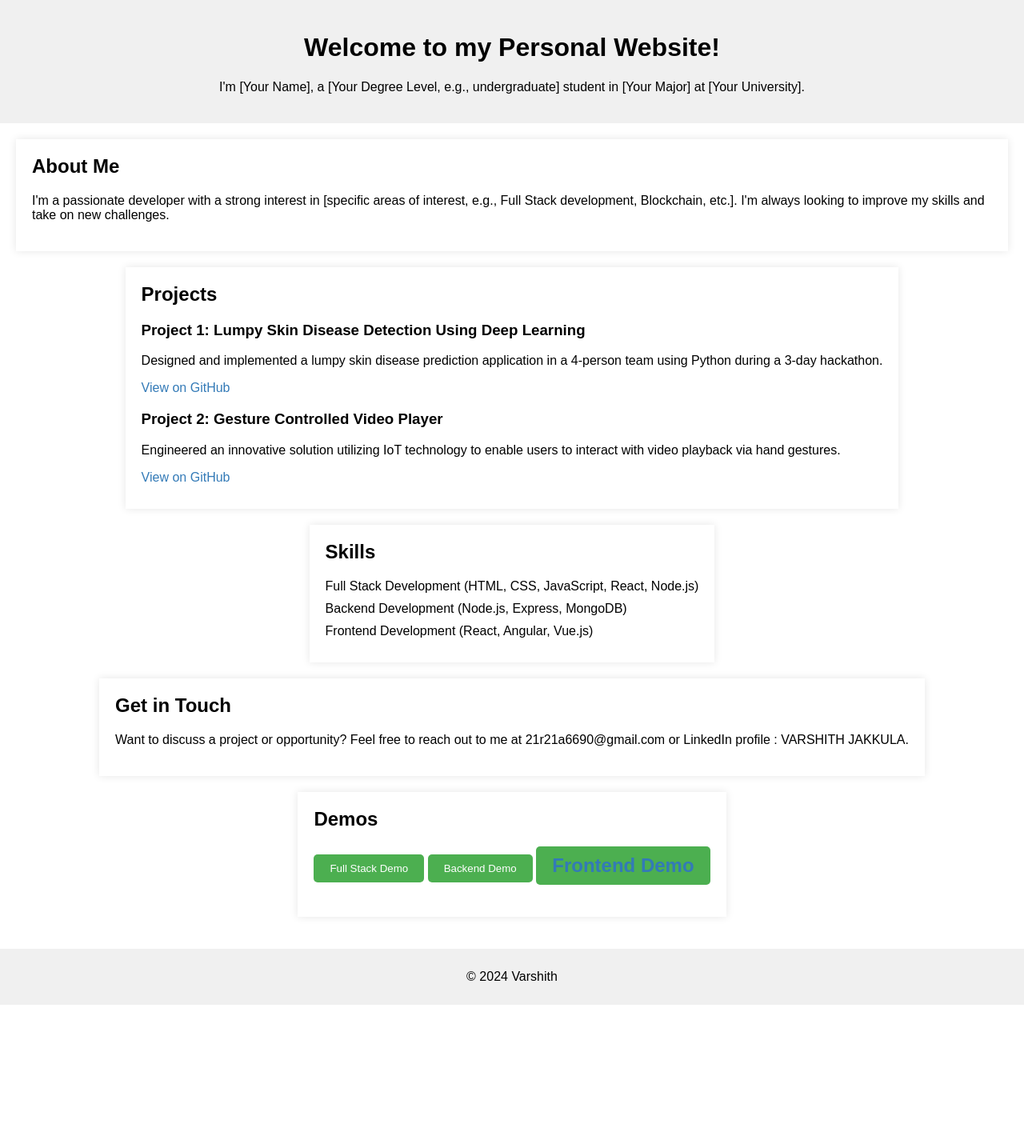
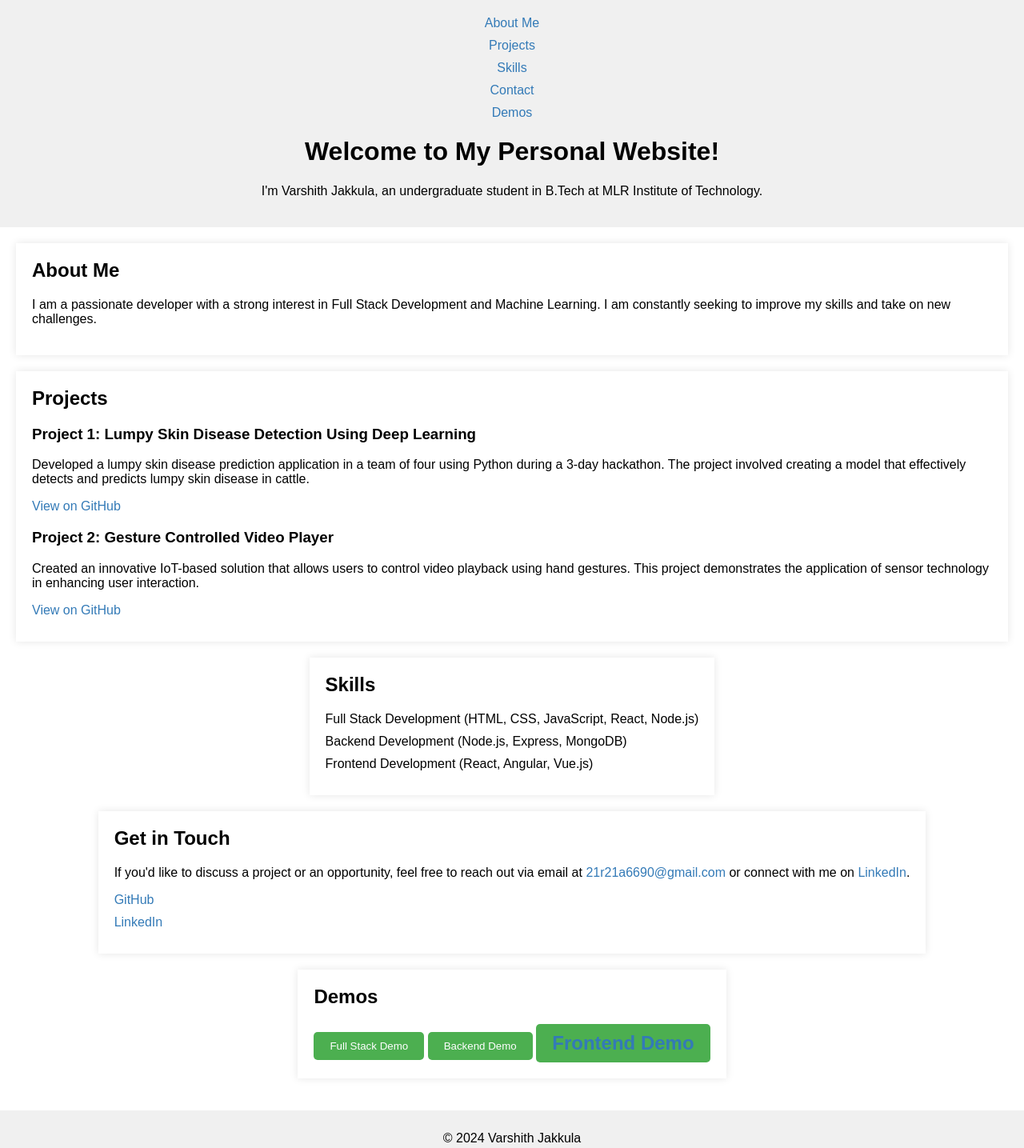
Before and after one commit to Varshith6690/Personal-Website, a plain HTML site: page index.html in a window 1280 px wide. Shown: the whole page at 80% size. Before the commit the page ends 1256 px from the top, so only its background shows below. Drawn offline with Linux system fonts and the light colour scheme.

Commit message:
Update index.html

```diff
--- a/index.html
+++ b/index.html
@@ -1,63 +1,85 @@
 <!DOCTYPE html>
 <html lang="en">
+
 <head>
     <meta charset="UTF-8">
     <meta name="viewport" content="width=device-width, initial-scale=1.0">
-    <title>Personal Website - [Your Name]</title>
+    <meta name="description" content="Personal website of Varshith Jakkula, an undergraduate student passionate about Full Stack Development and Machine Learning.">
+    <title>Personal Website - Varshith Jakkula</title>
     <link rel="stylesheet" href="styles.css">
 </head>
+
 <body>
     <header>
-        <h1>Welcome to my Personal Website!</h1>
-        <p>I'm [Your Name], a [Your Degree Level, e.g., undergraduate] student in [Your Major] at [Your University].</p>
+        <nav>
+            <ul>
+                <li><a href="#about">About Me</a></li>
+                <li><a href="#projects">Projects</a></li>
+                <li><a href="#skills">Skills</a></li>
+                <li><a href="#contact">Contact</a></li>
+                <li><a href="#demos">Demos</a></li>
+            </ul>
+        </nav>
+        <h1>Welcome to My Personal Website!</h1>
+        <p>I'm Varshith Jakkula, an undergraduate student in B.Tech at MLR Institute of Technology.</p>
     </header>
+
     <main>
-        <section id="about">
-            <h2>About Me</h2>
-            <p>I'm a passionate developer with a strong interest in [specific areas of interest, e.g., Full Stack development, Blockchain, etc.]. I'm always looking to improve my skills and take on new challenges.</p>
+        <section id="about" aria-labelledby="about-heading">
+            <h2 id="about-heading">About Me</h2>
+            <p>I am a passionate developer with a strong interest in Full Stack Development and Machine Learning. I am constantly seeking to improve my skills and take on new challenges.</p>
         </section>
-        <section id="projects">
-            <h2>Projects</h2>
+
+        <section id="projects" aria-labelledby="projects-heading">
+            <h2 id="projects-heading">Projects</h2>
             <ul>
                 <li>
-                    <h3>Project 1: Lumpy Skin Disease Detection Using Deep Learning </h3>
-                    <p>Designed and implemented a lumpy skin disease prediction application in a 4-person team using Python
-during a 3-day hackathon.</p>
+                    <h3>Project 1: Lumpy Skin Disease Detection Using Deep Learning</h3>
+                    <p>Developed a lumpy skin disease prediction application in a team of four using Python during a 3-day hackathon. The project involved creating a model that effectively detects and predicts lumpy skin disease in cattle.</p>
                     <a href="[GitHub repository link]" target="_blank">View on GitHub</a>
                 </li>
                 <li>
                     <h3>Project 2: Gesture Controlled Video Player</h3>
-                    <p>Engineered an innovative solution utilizing IoT technology to enable users to interact with video playback via hand
-gestures.</p>
+                    <p>Created an innovative IoT-based solution that allows users to control video playback using hand gestures. This project demonstrates the application of sensor technology in enhancing user interaction.</p>
                     <a href="[GitHub repository link]" target="_blank">View on GitHub</a>
                 </li>
             </ul>
         </section>
-        <section id="skills">
-            <h2>Skills</h2>
+
+        <section id="skills" aria-labelledby="skills-heading">
+            <h2 id="skills-heading">Skills</h2>
             <ul>
                 <li>Full Stack Development (HTML, CSS, JavaScript, React, Node.js)</li>
                 <li>Backend Development (Node.js, Express, MongoDB)</li>
                 <li>Frontend Development (React, Angular, Vue.js)</li>
             </ul>
         </section>
-        <section id="contact">
-            <h2>Get in Touch</h2>
-            <p>Want to discuss a project or opportunity? Feel free to reach out to me at 21r21a6690@gmail.com or LinkedIn profile : VARSHITH JAKKULA.</p>
+
+        <section id="contact" aria-labelledby="contact-heading">
+            <h2 id="contact-heading">Get in Touch</h2>
+            <p>If you'd like to discuss a project or an opportunity, feel free to reach out via email at <a href="mailto:21r21a6690@gmail.com">21r21a6690@gmail.com</a> or connect with me on <a href="https://www.linkedin.com/in/varshith-jakkula" target="_blank">LinkedIn</a>.</p>
+            <ul>
+                <li><a href="https://github.com/Varshith6690" target="_blank">GitHub</a></li>
+                <li><a href="https://www.linkedin.com/in/varshith-jakkula" target="_blank">LinkedIn</a></li>
+            </ul>
         </section>
-        <section id="demos">
-            <h2>Demos</h2>
+
+        <section id="demos" aria-labelledby="demos-heading">
+            <h2 id="demos-heading">Demos</h2>
             <button id="full-stack-demo">Full Stack Demo</button>
             <button id="backend-demo">Backend Demo</button>
             <button id="frontend-demo">Frontend Demo</button>
-            <div id="frontend-demo-container">
-                <div id="frontend-demo"></div>
+            <div id="demo-container">
+                <div id="demo-output"></div>
             </div>
         </section>
     </main>
+
     <footer>
-        <p>&copy; 2024 Varshith</p>
+        <p>&copy; 2024 Varshith Jakkula</p>
     </footer>
+
     <script src="script.js"></script>
 </body>
+
 </html>
```
